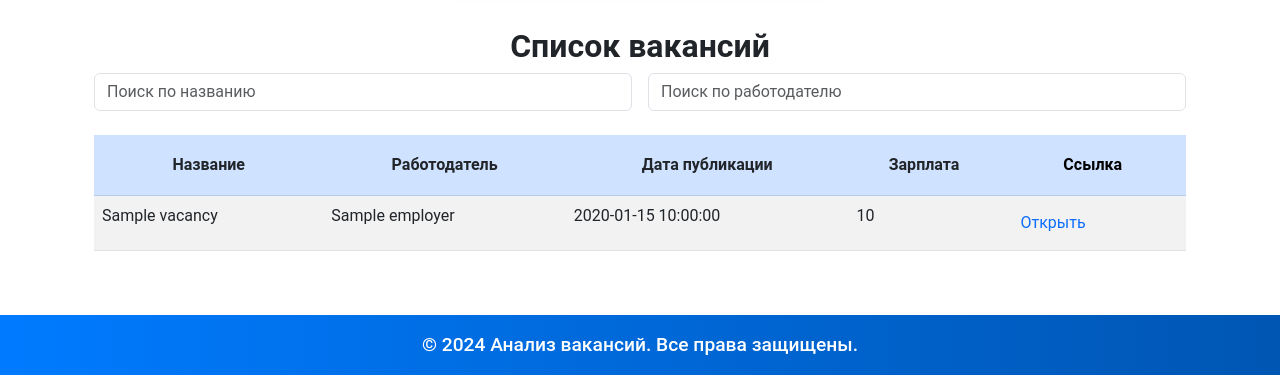
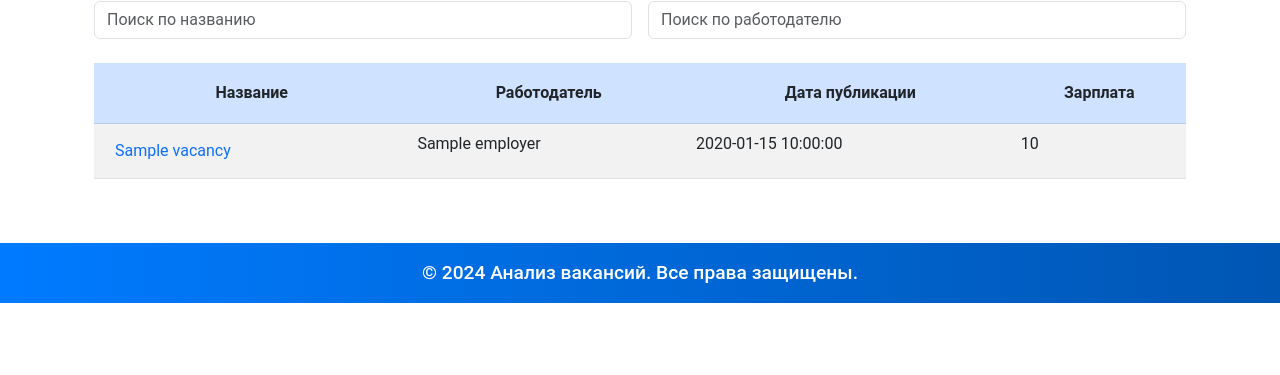
Before and after one commit to kazantsevalexander/Rabota-by, a Flask app: template templates/index.html in a window 1280 px wide. Shown: the part 564-939 px from the top of the page. After the commit the page ends 867 px from the top, so only its background shows below. Run offline with Flask 3, Linux system fonts and the light colour scheme; the template is opened without the code that fills it: most values are stand-ins (such as "Sample title", 1, 10 or a date in 2020).

Commit message:
link modify

```diff
--- a/templates/index.html
+++ b/templates/index.html
@@ -5,7 +5,6 @@
 {% block content %}
 
 <div class="container mt-5">
-    <h1 class="text-center mb-4">Анализ вакансий</h1>
 
     <!-- Форма фильтрации -->
     <form method="get" class="mb-4">
@@ -61,17 +60,15 @@
                     <th><a href="/?sort_by=employer&specialty={{ specialty }}" class="text-decoration-none text-dark">Работодатель</a></th>
                     <th><a href="/?sort_by=published_at&specialty={{ specialty }}" class="text-decoration-none text-dark">Дата публикации</a></th>
                     <th><a href="/?sort_by=average_salary&specialty={{ specialty }}" class="text-decoration-none text-dark">Зарплата</a></th>
-                    <th>Ссылка</th>
                 </tr>
             </thead>
             <tbody>
                 {% for v in vacancies %}
                     <tr>
-                        <td class="name-column">{{ v.name }}</td>
+                        <td><a href="{{ v.url }}" target="_blank" class="btn btn-link text-decoration-none">{{ v.name }}</a></td>
                         <td class="employer-column">{{ v.employer }}</td>
                         <td>{{ v.published_at }}</td>
                         <td>{{ v.salary }}</td>
-                        <td><a href="{{ v.url }}" target="_blank" class="btn btn-link text-decoration-none">Открыть</a></td>
                     </tr>
                 {% endfor %}
             </tbody>
```
Also changed, not shown: static/salary_distribution.png.
